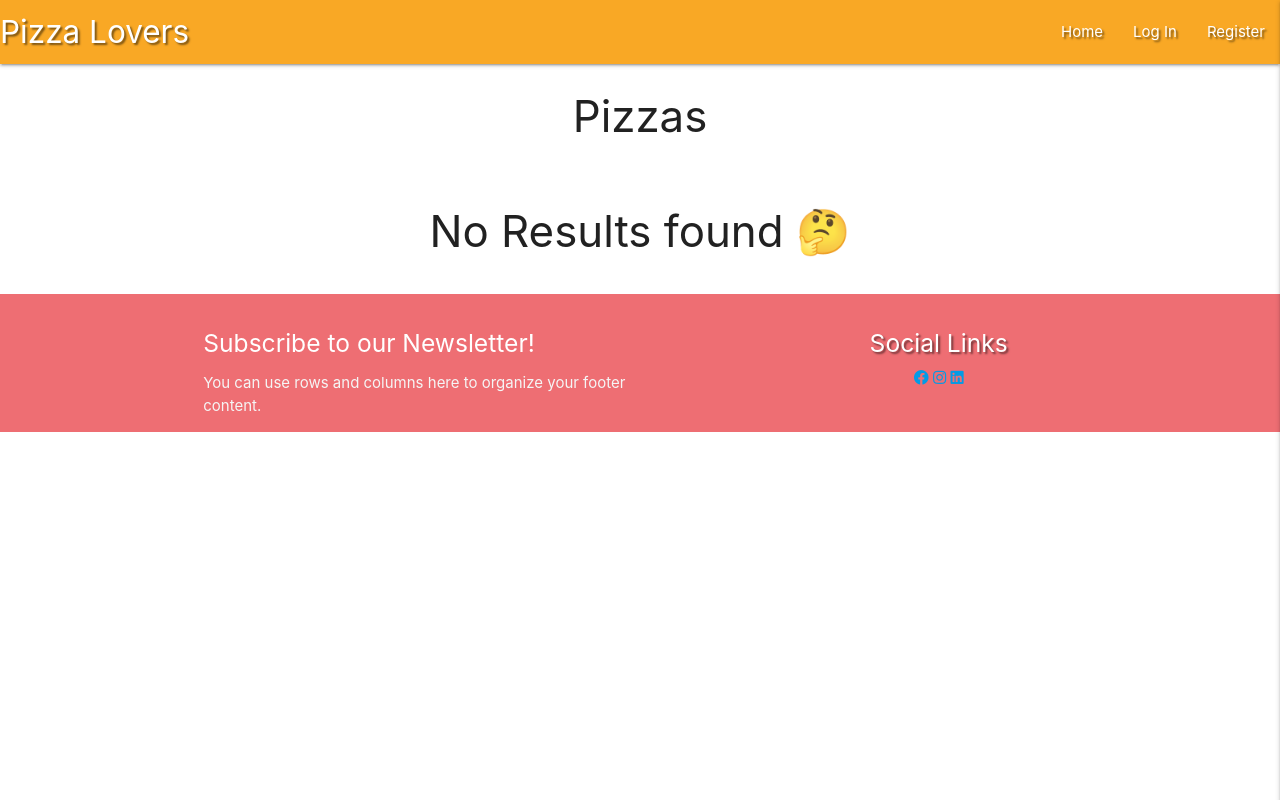
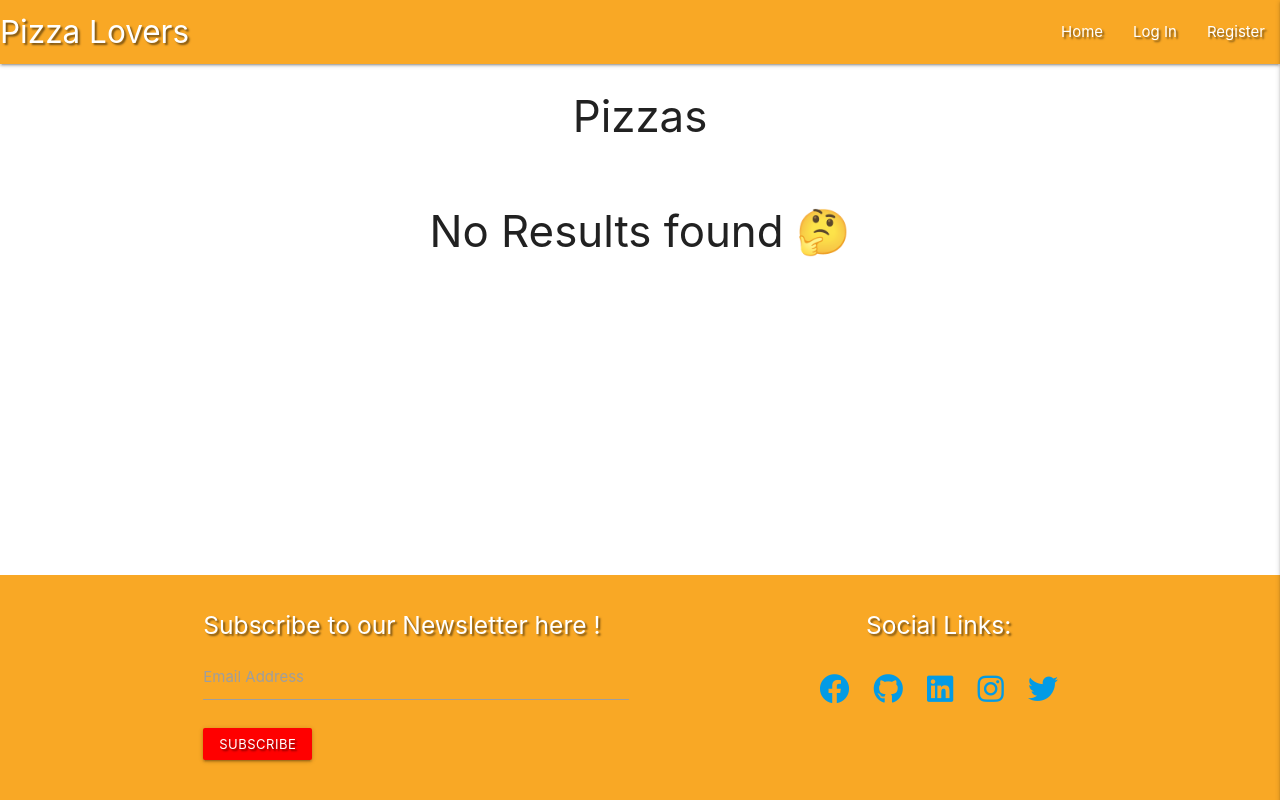
Before and after one commit to Code-Institute-Submissions/MomciloDordevic-MS3, a Flask app: page / in a window 1280 px wide. Run offline with Flask 2, Linux system fonts and the light colour scheme; data that the repository does not hold is empty; some libraries are stand-ins or nearby versions.

Commit message:
footer finished

```diff
--- a/static/css/style.css
+++ b/static/css/style.css
@@ -1,3 +1,14 @@
+/* Styles needed in order for the footer to be fixed at bottom of the page */
+
+body {
+    display: flex;
+    min-height: 100vh;
+    flex-direction: column;
+}
+main {
+    flex: 1 0 auto;
+}
+
 .text-shadow {
     text-shadow: 2px 2px 2px rgba(0, 0, 0, 0.5);
 }
@@ -34,8 +45,8 @@
 }
 
 .content .recipe-heading {
-    font-size: 1.4em;
-    font-weight: 900;
+    font-size: 1.5em;
+    font-weight: 800;
 }
 
 
@@ -43,3 +54,40 @@
     width: 100%;
     height: 220px;
 }
+
+/* Footer */
+
+
+.page-footer {
+    background-color: #f9a825;
+    padding: 20px 0;
+}
+
+.page-footer .social-heading {
+    margin-bottom: 30px;
+}
+
+.page-footer .btn-newsletter {
+    margin-top: 5px;
+}
+
+.page-footer .social-box {
+    padding-top: 5px;
+}
+
+.page-footer .social-links {
+    padding: 10px;
+}
+
+.social-links i {
+    font-size: 2em;
+    -webkit-transition: 0.2s ease;
+    -o-transition: 0.2s ease;
+    transition: 0.2s ease;
+}
+
+.social-links:hover i {
+    -webkit-transform: scale(1.3);
+    -ms-transform: scale(1.3);
+    transform: scale(1.3);
+}
--- a/templates/base.html
+++ b/templates/base.html
@@ -75,19 +75,31 @@
     <footer class="page-footer">
         <div class="container">
             <div class="row">
-            <div class="col l6 s12">
-              <h5 class="white-text">Subscribe to our Newsletter!</h5>
-              <p class="grey-text text-lighten-4">You can use rows and columns here to organize your footer content.</p>
+                <div class="col s12 m6 l6">
+                    <h5 class="text-shadow">Subscribe to our Newsletter here !</h5>
+                    <form action="#" method="POST">
+                        <div class="input-field">
+                            <input type="email" id="email" name="email" pattern="[a-z0-9._%+-]+@[a-z0-9.-]+\.[a-z]{2,}$"
+                                class="validate" required>
+                            <label for="email">Email Address</label>
+                        </div>
+                        <button type="submit" class="btn-small btn-newsletter text-shadow">Subscribe</button>
+                    </form>
                 </div>
                 <div class="col l4 offset-l2 s12 m6 center-align ">
-                <h5 class="social-heading text-shadow">Social Links</h5>
+                    <h5 class="social-heading text-shadow">Social Links:</h5>
                     <div class="social-box">
-                    <a class="social-links" href="https://www.facebook.com/" target="_blank">
-                        <i class="fab fa-facebook"></i></a>
-                    <a class="social-links" href="https://www.instagram.com/" target="_blank">
-                        <i class="fab fa-instagram"></i></a>
-                    <a class="social-links" href="https://twitter.com/?lang=en-gb" target="_blank">
-                        <i class="fab fa-linkedin"></i></a>
+                        <a class="social-links" href="https://www.facebook.com/" target="_blank"><i
+                            class="fab fa-facebook"></i></a>
+                        <a class="social-links" href="https://www.github.com/" target="_blank"><i
+                            class="fab fa-github"></i></a>
+                        <a class="social-links" href="https://www.linkedin.com/" target="_blank"><i
+                            class="fab fa-linkedin"></i></a>
+                        <a class="social-links" href="https://www.instagram.com/" target="_blank"><i
+                            class="fab fa-instagram"></i></a>
+                        <a class="social-links" href="https://twitter.com/?lang=en-gb" target="_blank"><i
+                            class="fab fa-twitter"></i></a>
+                    </div>
                 </div>
             </div>
         </div>
```
Lines whose indentation alone changed are shown as unchanged.
